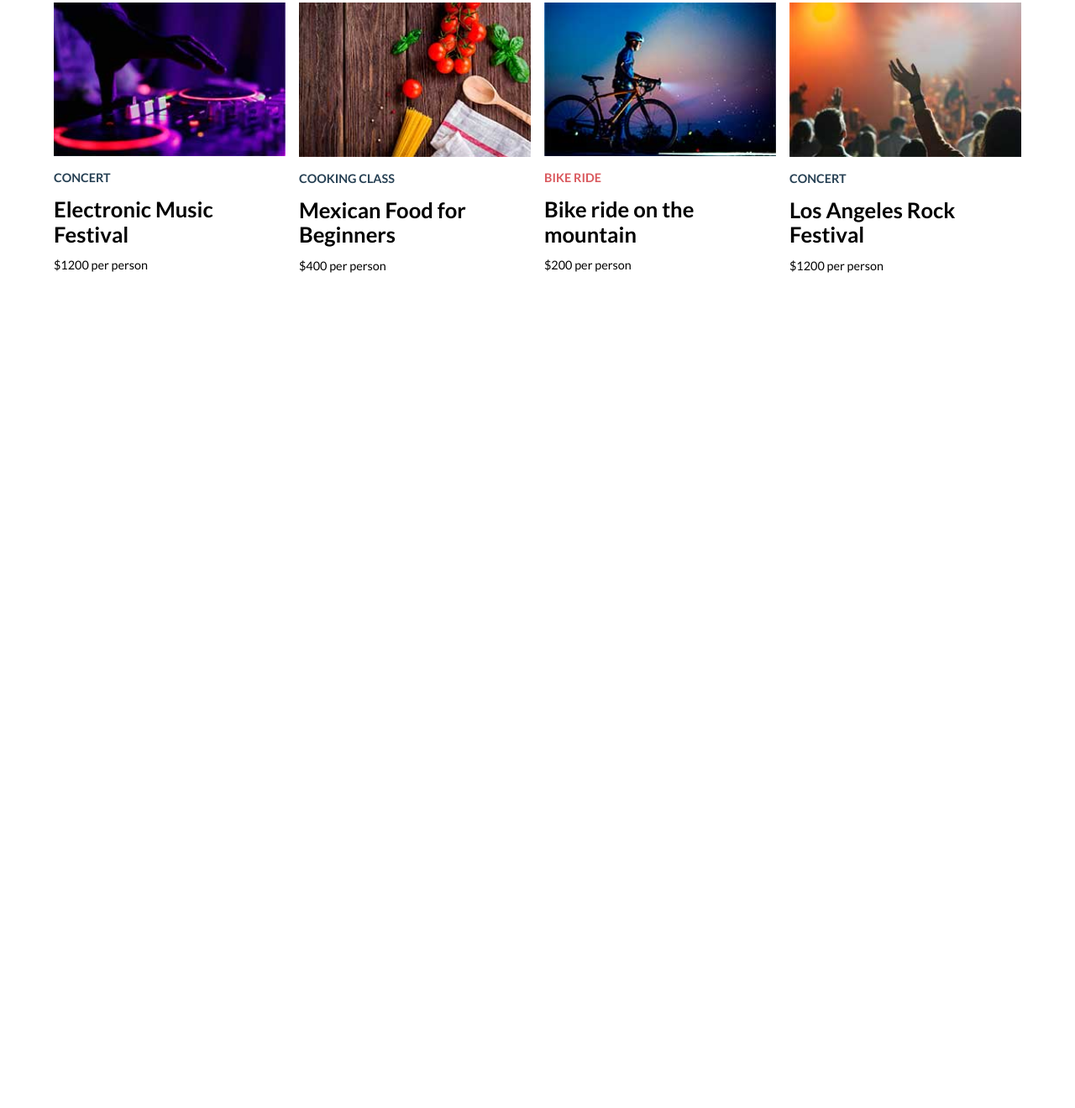
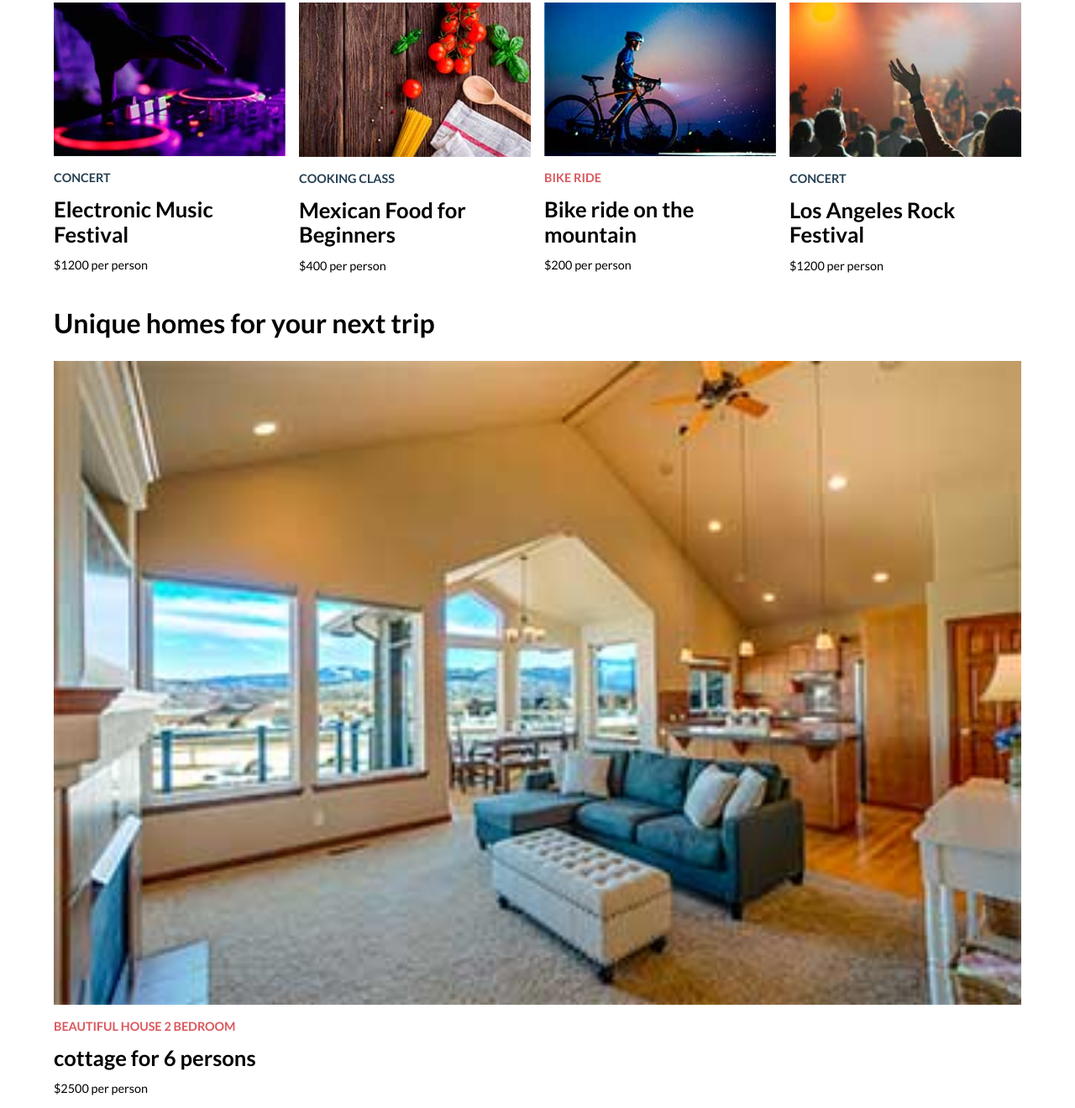
Before and after one commit to Chinmay045/AirBnb, a plain HTML site: page index.html in a window 1280 px wide. Shown: the part 1886-3206 px from the top of the page at 84% size. Before the commit the page ends 2226 px from the top, so only its background shows below. Drawn offline with nearby package versions, Linux system fonts and the light colour scheme.

Commit message:
add buildingunique homes section

```diff
--- a/index.html
+++ b/index.html
@@ -143,7 +143,19 @@
                         <p class="price">$1200 per person</p>
                     </div>
                 </div>
-
+            </div>
+        </section>
+        <section class="hosting">
+            <h2>Unique homes for your next trip</h2>
+            <div class="cards-conatiner">
+                <div class="card">
+                    <img src="./img/lodgement1.jpg" alt="">
+                    <div class="info">
+                        <p class="category outdoor-activity">Beautiful house 2 bedroom </p>
+                        <p class="title">cottage for 6 persons</p>
+                        <p class="price">$2500 per person</p>
+                    </div>
+                </div>
             </div>
         </section>
     </main>
```
